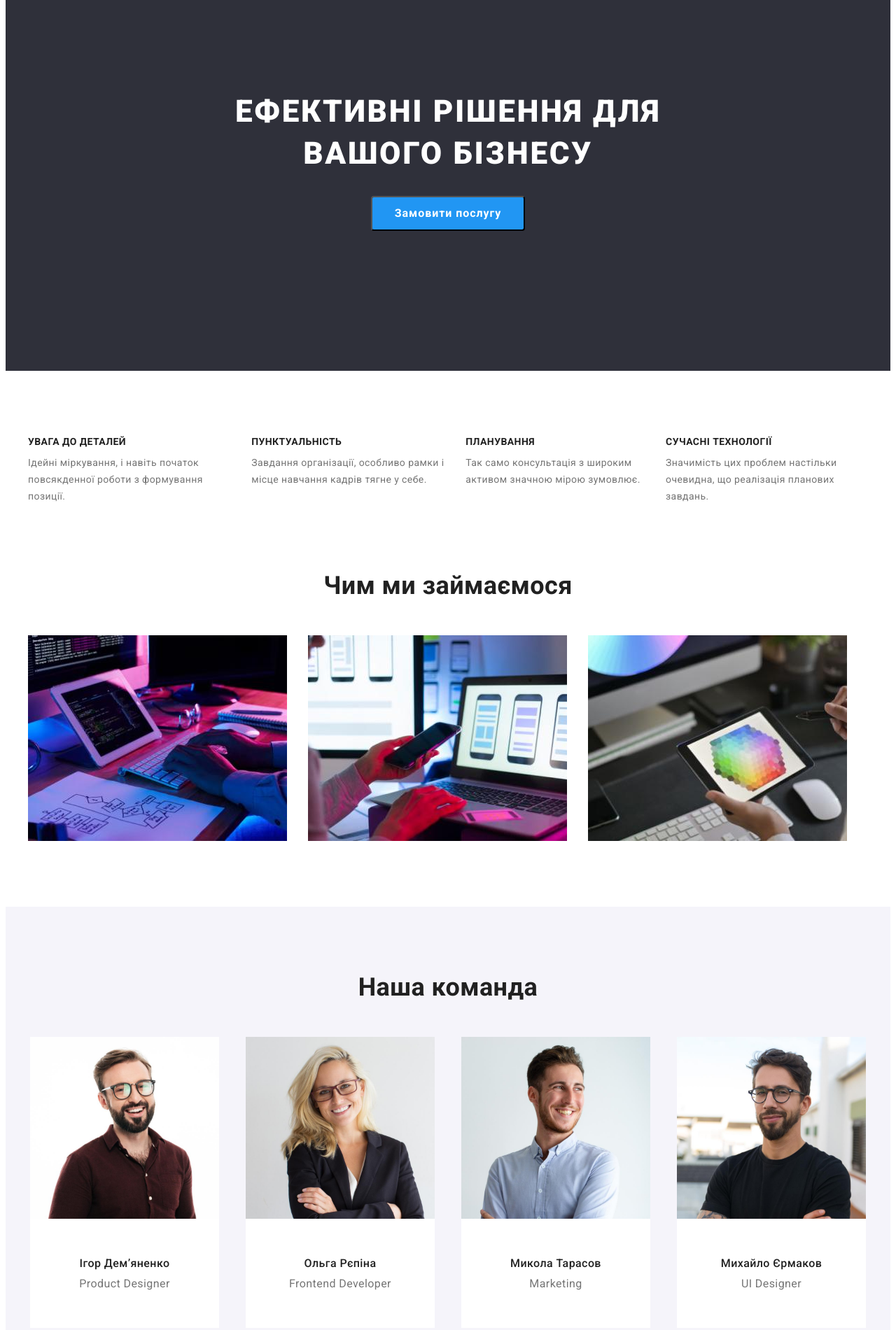
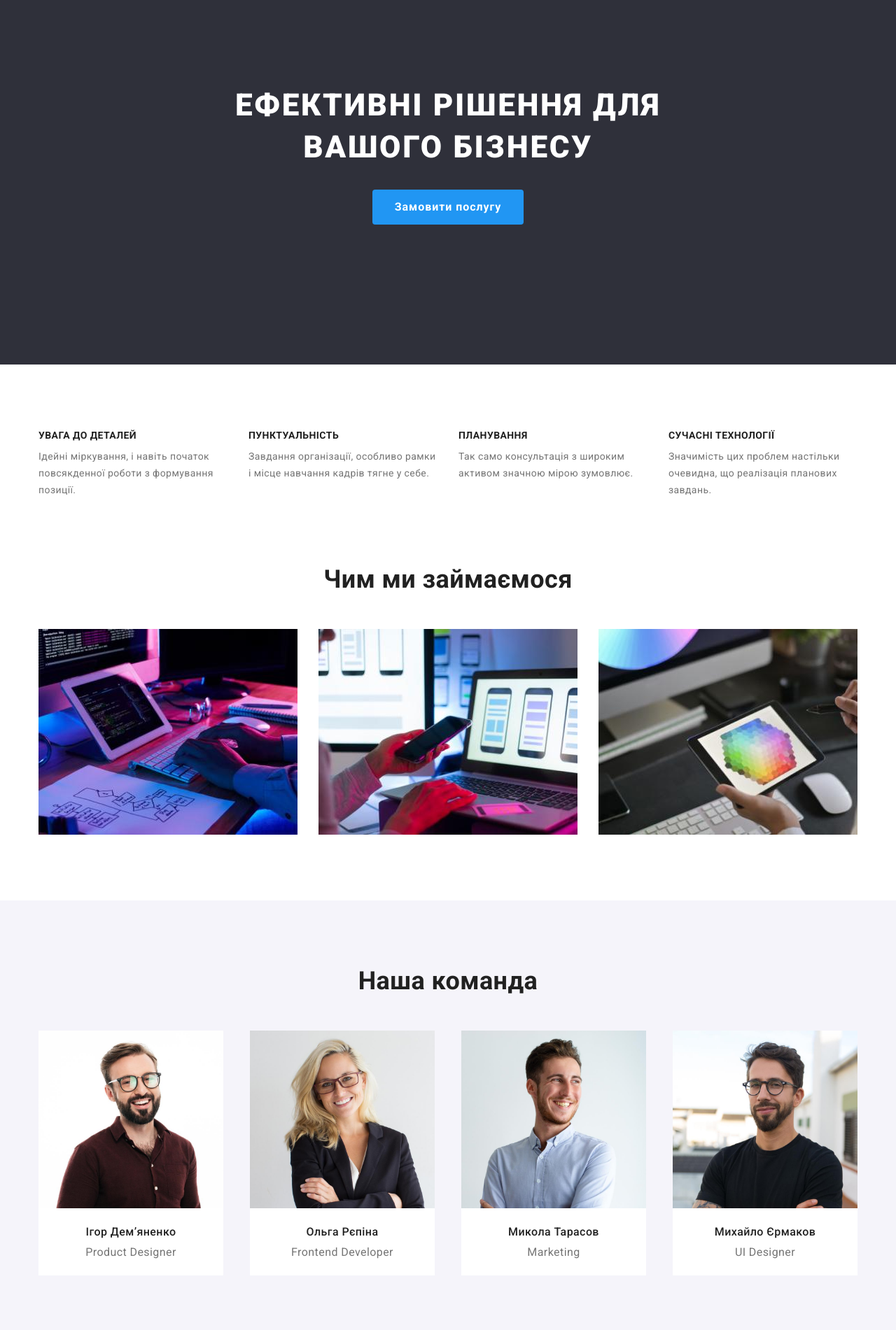
Before and after one commit to boben195/goit-markup-hw-03, a plain HTML site: page index.html in a window 1280 px wide. Shown: the part 160-2061 px from the top of the page at 70% size. Drawn offline with nearby package versions, Linux system fonts and the light colour scheme.

Commit message:
add mistakes and normalize again

```diff
--- a/CSS/styles.css
+++ b/CSS/styles.css
@@ -35,7 +35,7 @@ ol {
   padding-left: 0;
 }
 
-section {
+.section {
   padding-top: 94px;
   padding-bottom: 94px;
 }
@@ -69,6 +69,7 @@ section {
 .link {
   text-decoration: none;
 }
+
 /* тут розташоване logo Webstudio і ссилки HEADER */
 .logo {
   margin-right: 93px;
@@ -78,12 +79,15 @@ section {
   font-size: 26px;
   line-height: 1.2;
 }
+
 .web {
   color: var(--accent-color);
 }
+
 .list-marg:not(:last-child) {
   margin-right: 50px;
 }
+
 .nav-link {
   color: var(--secondary-text-color);
   font-weight: 500;
@@ -115,8 +119,11 @@ section {
 .nav-addres:focus {
   color: var(--accent-color);
 }
+
 .head-container {
   display: flex;
+  padding-top: 24px;
+  padding-bottom: 24px;
 }
 
 .nav-container {
@@ -125,8 +132,6 @@ section {
 }
 
 .my-head {
-  padding-top: 24px;
-  padding-bottom: 25px;
   border: 1px solid #ececec;
 }
 
@@ -147,14 +152,11 @@ section {
   padding-top: 200px;
   padding-bottom: 200px;
   background-color: #2f303a;
-}
-.div-hero {
-  display: flex;
-  align-items: center;
-  flex-direction: column;
+  text-align: center;
 }
 
 .hero-title {
+  margin: 0 auto;
   margin-bottom: 30px;
   color: var(--therd-text-color);
   font-weight: 900;
@@ -167,6 +169,7 @@ section {
 }
 
 .hero-btn {
+  margin: 0 auto;
   padding: 10px 32px;
   color: var(--therd-text-color);
   background-color: var(--accent-color);
@@ -180,6 +183,7 @@ section {
   letter-spacing: 0.06em;
   cursor: pointer;
   border-radius: 4px;
+  border: none;
   min-width: 216px;
   height: 50px;
 }
@@ -188,6 +192,7 @@ section {
 .hero-btn:focus {
   background-color: #188ce8;
 }
+
 /*секція HERO*/
 /* секція про нас*/
 .about-title {
@@ -205,6 +210,11 @@ section {
   display: flex;
   gap: 30px;
 }
+
+.about-width {
+  min-width: 270px;
+}
+
 /*Секція про нас*/
 /* секція що ми робимо */
 .list-whattodo {
@@ -214,7 +224,9 @@ section {
 
 .section-pad {
   padding-top: 0px;
+  padding-bottom: 94px;
 }
+
 /*секція що ми робимо*/
 /* секція про нашу команду */
 
@@ -227,6 +239,7 @@ section {
 }
 
 .team-member {
+  text-align: center;
   margin-bottom: 10px;
   color: var(--secondary-text-color);
   font-weight: 500;
@@ -235,16 +248,13 @@ section {
 }
 
 .team-text {
+  text-align: center;
   font-size: 16px;
   line-height: 1.19;
 }
 
 .div-member {
-  display: flex;
-  align-items: center;
-  flex-direction: column;
-  padding-top: 54px;
-  padding-bottom: 54px;
+  padding: 24px 30px;
   background-color: var(--therd-text-color);
 }
 
@@ -266,6 +276,7 @@ section {
 .color-team {
   background-color: #f5f4fa;
 }
+
 /*секція про нашу команду*/
 /* сторінка портфоліо */
 /* кнопки */
@@ -281,7 +292,9 @@ section {
   cursor: pointer;
   border-radius: 4px;
   border-color: transparent;
+  padding: 6px 22px;
 }
+
 .portfolio-btn:hover,
 .portfolio-btn:focus {
   color: var(--therd-text-color);
@@ -310,9 +323,11 @@ section {
   flex-wrap: wrap;
   gap: 30px;
 }
+
 /* адреса і контакти для футера тут і задній фон для нього */
 
 .logo-foot {
+  display: block;
   margin-bottom: 20px;
   color: var(--therd-text-color);
   font-family: "Raleway", sans-serif;
@@ -345,11 +360,7 @@ section {
   padding-top: 60px;
   padding-bottom: 60px;
 }
+
 .list-foot {
   margin-bottom: 9px;
 }
-
-.foot-container {
-  display: flex;
-  flex-direction: column;
-}
--- a/index.html
+++ b/index.html
@@ -5,6 +5,10 @@
     <meta http-equiv="X-UA-Compatible" content="IE=edge" />
     <meta name="viewport" content="width=device-width, initial-scale=1.0" />
     <title>HTML is easy</title>
+    <link
+      rel="stylesheet"
+      href="https://cdn.jsdelivr.net/npm/modern-normalize@1.1.0/modern-normalize.min.css"
+    />
     <link rel="stylesheet" href="./CSS/styles.css" />
 
     <link rel="preconnect" href="https://fonts.googleapis.com" />
@@ -49,37 +53,37 @@
       </div>
     </header>
     <main>
-      <section class="hero">
-        <div class="container div-hero">
+      <section class="hero section">
+        <div class="container">
           <h1 class="hero-title">ЕФЕКТИВНІ РІШЕННЯ ДЛЯ ВАШОГО БІЗНЕСУ</h1>
           <button class="hero-btn" type="button">Замовити послугу</button>
         </div>
       </section>
 
       <section>
-        <div class="container">
+        <div class="container section">
           <ul class="list about-list">
-            <li>
+            <li class="about-width">
               <h2 class="about-title">УВАГА ДО ДЕТАЛЕЙ</h2>
               <p class="about-text">
                 Ідейні міркування, і навіть початок повсякденної роботи з
                 формування позиції.
               </p>
             </li>
-            <li>
+            <li class="about-width">
               <h2 class="about-title">ПУНКТУАЛЬНІСТЬ</h2>
               <p class="about-text">
                 Завдання організації, особливо рамки і місце навчання кадрів
                 тягне у себе.
               </p>
             </li>
-            <li>
+            <li class="about-width">
               <h2 class="about-title">ПЛАНУВАННЯ</h2>
               <p class="about-text">
                 Так само консультація з широким активом значною мірою зумовлює.
               </p>
             </li>
-            <li>
+            <li class="about-width">
               <h2 class="about-title">СУЧАСНІ ТЕХНОЛОГІЇ</h2>
               <p class="about-text">
                 Значимість цих проблем настільки очевидна, що реалізація
@@ -122,7 +126,7 @@
       </section>
 
       <section class="color-team">
-        <div class="container">
+        <div class="container section">
           <h2 class="section-title">Наша команда</h2>
           <ul class="list list-member marg-member">
             <li class="marg-member">
```
Also changed, not shown: portfolio.html (+10 -8 lines).
